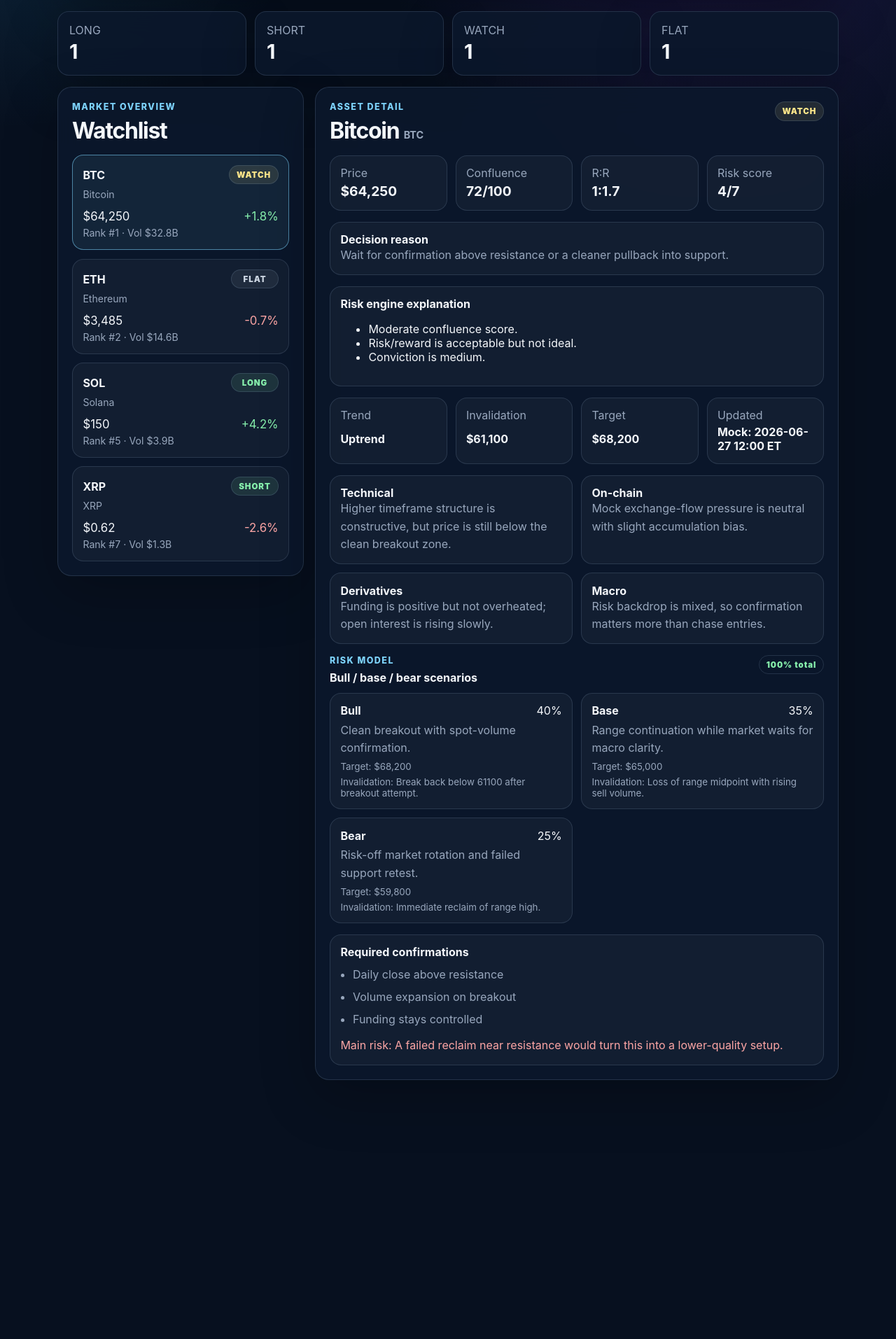
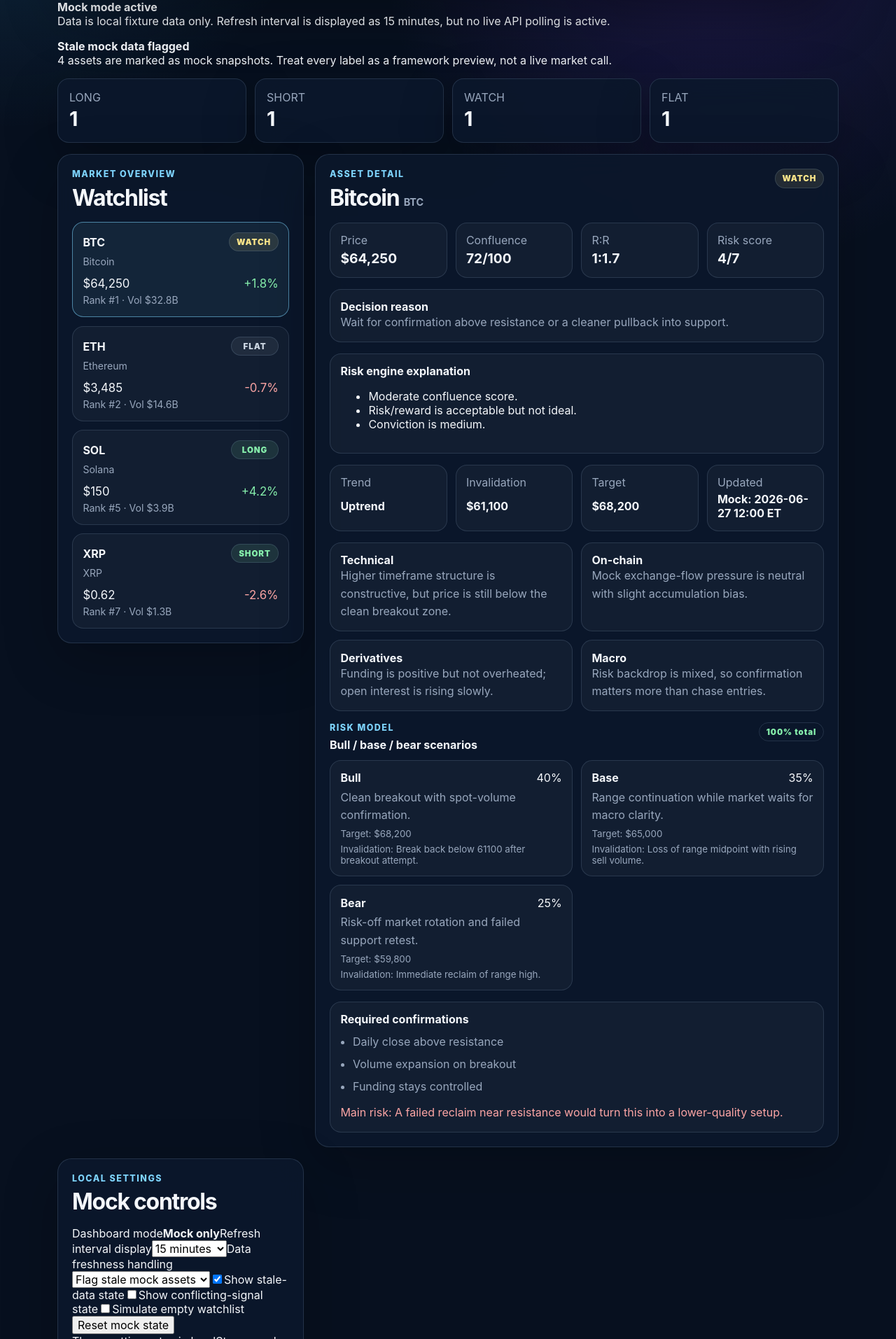
Before and after one commit to keepithandy/crypto-analyst, a React (Vite) app: page / in a window 1280 px wide. Shown: the part 327-2240 px from the top of the page at 70% size. Before the commit the page ends 1902 px from the top, so only its background shows below. Built offline with nearby package versions, Linux system fonts and the light colour scheme.

Commit message:
feat: add mock dashboard state controls

```diff
--- a/src/App.tsx
+++ b/src/App.tsx
@@ -1,22 +1,89 @@
-import { useMemo, useState } from "react";
+import { useEffect, useMemo, useState } from "react";
 import { AssetDetail } from "./components/AssetDetail";
 import { MarketCard } from "./components/MarketCard";
+import { SettingsPanel } from "./components/SettingsPanel";
+import { StateNotice } from "./components/StateNotice";
 import { mockAssets } from "./data/mockAssets";
-import type { DecisionLabel } from "./types";
+import { isAssetDataStale } from "./lib/risk";
+import type { DashboardSettings, DecisionLabel } from "./types";
 
 const labelOrder: DecisionLabel[] = ["LONG", "SHORT", "WATCH", "FLAT"];
+const settingsStorageKey = "crypto-analyst-dashboard-settings";
+
+const defaultSettings: DashboardSettings = {
+  dashboardMode: "mock",
+  refreshIntervalMinutes: 15,
+  darkMode: true,
+  freshnessPreference: "flag-stale",
+  showEmptyWatchlist: false,
+  showConflictState: false,
+  showStaleState: true,
+};
+
+function readStoredSettings(): DashboardSettings {
+  try {
+    const stored = window.localStorage.getItem(settingsStorageKey);
+
+    if (!stored) {
+      return defaultSettings;
+    }
+
+    return {
+      ...defaultSettings,
+      ...JSON.parse(stored),
+      dashboardMode: "mock",
+      darkMode: true,
+    };
+  } catch {
+    return defaultSettings;
+  }
+}
+
+function getVisibleAssets(settings: DashboardSettings) {
+  if (settings.showEmptyWatchlist) {
+    return [];
+  }
+
+  if (settings.freshnessPreference === "hide-stale") {
+    return mockAssets.filter((asset) => !isAssetDataStale(asset));
+  }
+
+  return mockAssets;
+}
 
 function App() {
-  const [selectedSymbol, setSelectedSymbol] = useState(mockAssets[0].symbol);
+  const [settings, setSettings] = useState<DashboardSettings>(readStoredSettings);
+  const visibleAssets = useMemo(() => getVisibleAssets(settings), [settings]);
+  const [selectedSymbol, setSelectedSymbol] = useState(visibleAssets[0]?.symbol ?? "");
+
+  useEffect(() => {
+    window.localStorage.setItem(settingsStorageKey, JSON.stringify(settings));
+  }, [settings]);
+
+  useEffect(() => {
+    if (visibleAssets.length === 0) {
+      setSelectedSymbol("");
+      return;
+    }
+
+    if (!visibleAssets.some((asset) => asset.symbol === selectedSymbol)) {
+      setSelectedSymbol(visibleAssets[0].symbol);
+    }
+  }, [selectedSymbol, visibleAssets]);
+
   const selectedAsset = useMemo(
-    () => mockAssets.find((asset) => asset.symbol === selectedSymbol) ?? mockAssets[0],
-    [selectedSymbol],
+    () => visibleAssets.find((asset) => asset.symbol === selectedSymbol) ?? visibleAssets[0],
+    [selectedSymbol, visibleAssets],
   );
 
   const dashboardCounts = labelOrder.map((label) => ({
     label,
-    count: mockAssets.filter((asset) => asset.decisionLabel === label).length,
+    count: visibleAssets.filter((asset) => asset.decisionLabel === label).length,
   }));
+
+  const staleAssets = mockAssets.filter(isAssetDataStale);
+  const hasConflictingSignals = settings.showConflictState;
+  const showStaleState = settings.showStaleState && staleAssets.length > 0;
 
   return (
     <main className="app-shell">
@@ -36,6 +103,30 @@ function App() {
         </div>
       </section>
 
+      <section className="state-stack" aria-label="Dashboard state messages">
+        <StateNotice
+          tone="mock"
+          title="Mock mode active"
+          body={`Data is local fixture data only. Refresh interval is displayed as ${settings.refreshIntervalMinutes} minutes, but no live API polling is active.`}
+        />
+
+        {showStaleState ? (
+          <StateNotice
+            tone="warning"
+            title="Stale mock data flagged"
+            body={`${staleAssets.length} asset${staleAssets.length === 1 ? "" : "s"} are marked as mock snapshots. Treat every label as a framework preview, not a live market call.`}
+          />
+        ) : null}
+
+        {hasConflictingSignals ? (
+          <StateNotice
+            tone="conflict"
+            title="Conflicting signal demo"
+            body="Conflict state is enabled so the dashboard can show what happens when trend, confluence, risk/reward, or freshness disagree."
+          />
+        ) : null}
+      </section>
+
       <section className="summary-grid" aria-label="Dashboard label summary">
         {dashboardCounts.map((item) => (
           <article className="summary-card" key={item.label}>
@@ -52,19 +143,43 @@ function App() {
             <h2 id="watchlist-heading">Watchlist</h2>
           </div>
 
+          {visibleAssets.length > 0 ? (
             <div className="asset-list">
-            {mockAssets.map((asset) => (
+              {visibleAssets.map((asset) => (
                 <MarketCard
                   asset={asset}
                   key={asset.symbol}
                   onSelect={setSelectedSymbol}
-                selected={asset.symbol === selectedAsset.symbol}
+                  selected={asset.symbol === selectedAsset?.symbol}
                 />
               ))}
             </div>
+          ) : (
+            <div className="empty-state">
+              <strong>Empty watchlist</strong>
+              <p>
+                No mock assets are visible with the current local settings. Reset the mock
+                selection to bring BTC, ETH, SOL, and XRP back.
+              </p>
+            </div>
+          )}
         </section>
 
-        <AssetDetail asset={selectedAsset} />
+        {selectedAsset ? (
+          <AssetDetail asset={selectedAsset} conflictMode={hasConflictingSignals} />
+        ) : (
+          <StateNotice
+            tone="flat"
+            title="No asset selected"
+            body="Select a mock asset or reset the local dashboard state to review a risk panel."
+          />
+        )}
+
+        <SettingsPanel
+          settings={settings}
+          onChange={setSettings}
+          onReset={() => setSettings(defaultSettings)}
+        />
       </section>
     </main>
   );
```
Lines whose indentation alone changed are shown as unchanged.
